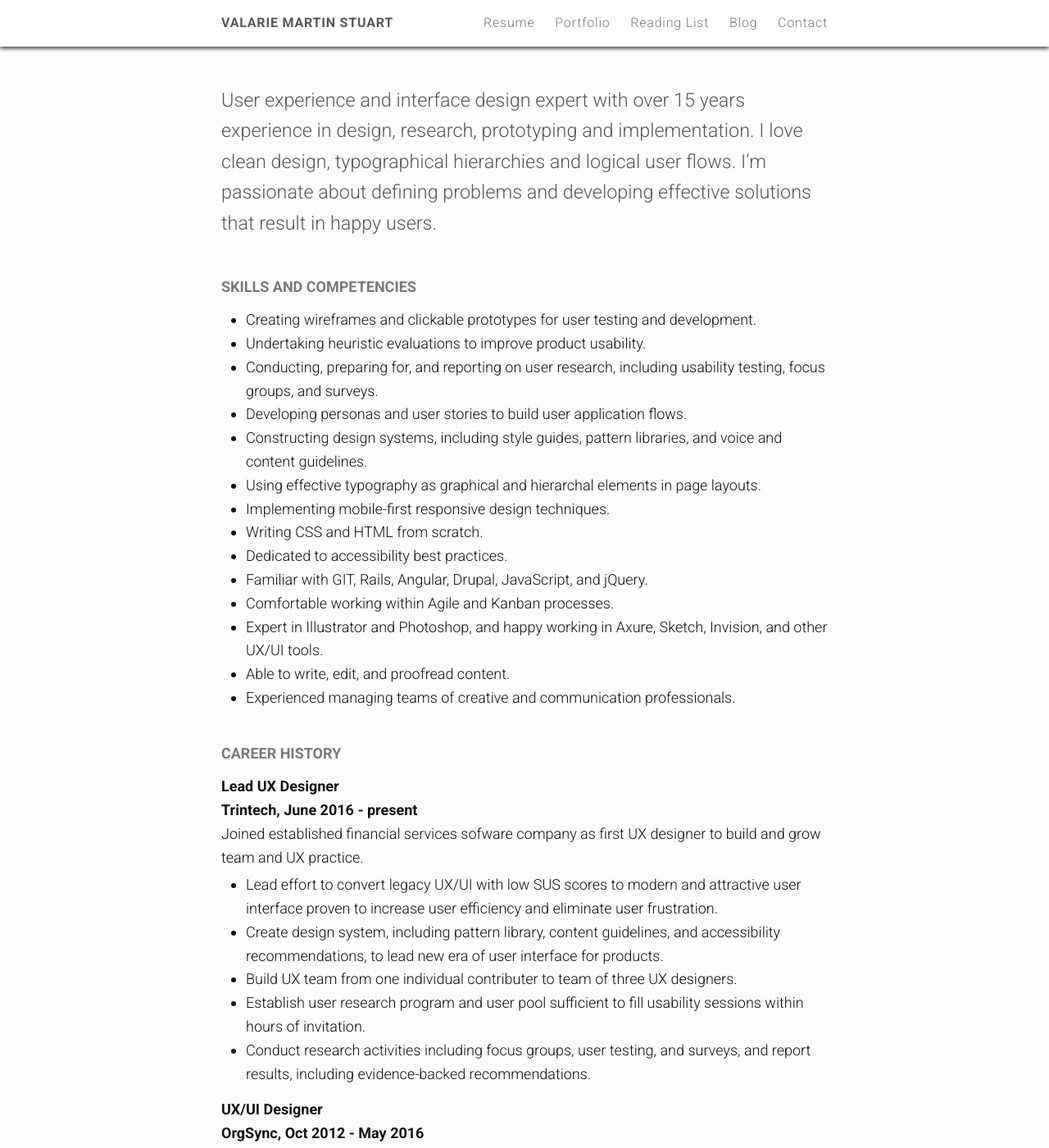
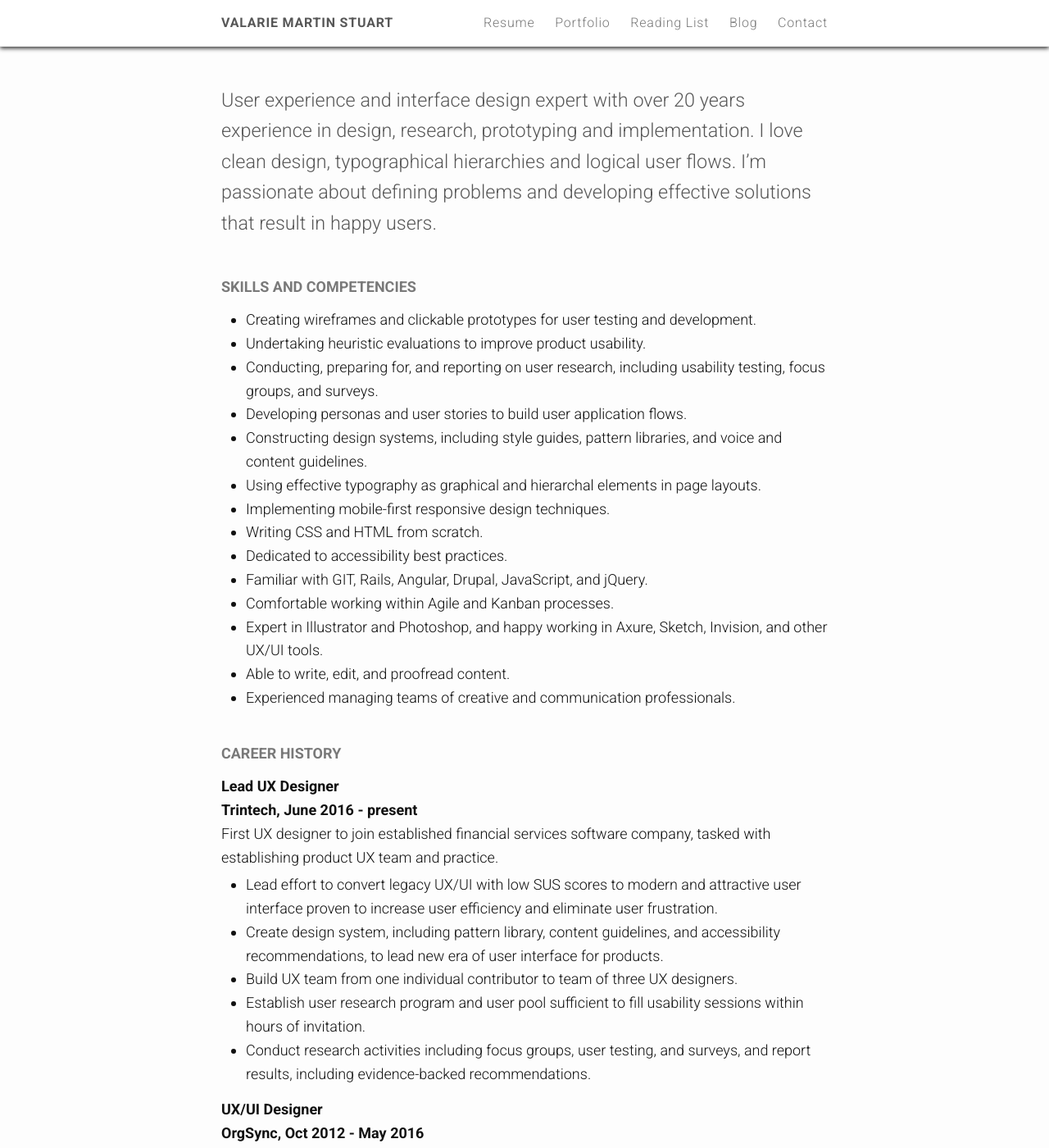
Before and after one commit to valariems/valariems.github.io, a Jekyll site: the page built from resume.md, in a window 1280 px wide and 1400 px high. Shown: the whole window at 82% size. Built offline with Jekyll 4.4.1, drawn with Linux system fonts in a browser that asks for light colours; nearby versions of some CDN libraries; some of the changed text lies outside the part shown.

Commit message:
Revise resume online and PDF.

```diff
--- a/resume.md
+++ b/resume.md
@@ -5,7 +5,7 @@ permalink: /resume/
 order: 1
 ---
 
-User experience and interface design expert with over 15 years experience in design, research, prototyping and implementation. I love clean design, typographical hierarchies and logical user flows. I’m passionate about defining problems and developing effective solutions that result in happy users.
+User experience and interface design expert with over 20 years experience in design, research, prototyping and implementation. I love clean design, typographical hierarchies and logical user flows. I’m passionate about defining problems and developing effective solutions that result in happy users.
 
 ## Skills and competencies
 
@@ -27,11 +27,11 @@ User experience and interface design expert with over 15 years experience in des
 ## Career history
 
 ### Lead UX Designer <br />Trintech,  June 2016 - present
-Joined established financial services sofware company as first UX designer to build and grow team and UX practice.
+First UX designer to join established financial services software company, tasked with establishing product UX team and practice.
 
   * Lead effort to convert legacy UX/UI with low SUS scores to modern and attractive user interface proven to increase user efficiency and eliminate user frustration.
   * Create design system, including pattern library, content guidelines, and accessibility recommendations, to lead new era of user interface for products.
-  * Build UX team from one individual contributer to team of three UX designers.
+  * Build UX team from one individual contributor to team of three UX designers.
   * Establish user research program and user pool sufficient to fill usability sessions within hours of invitation.
   * Conduct research activities including focus groups, user testing, and surveys, and report results, including evidence-backed recommendations.
 
@@ -103,8 +103,8 @@ Instructor for college courses in the Applied Graphic Design Technology departme
 ## Continuing education/certifications
 
   * Coursera Interaction Design Specialization, University of California, San Diego, 2016
-  * SAFe® 4 Certified Product Owner/Product Manager (2017)
-  * SAFe® 4 Practitioner (2017)
+  * SAFe® 4 Certified Product Owner/Product Manager, 2017
+  * SAFe® 4 Practitioner, 2017
 
 ## Portfolio
 
```
Also changed, not shown: 1 other file.
